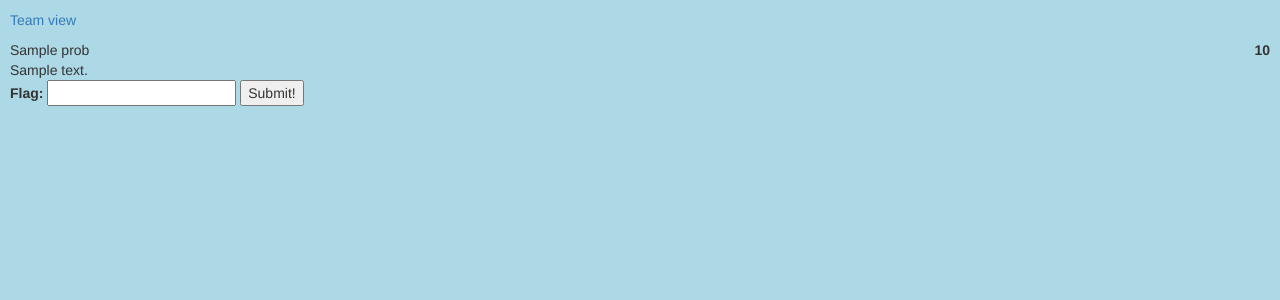
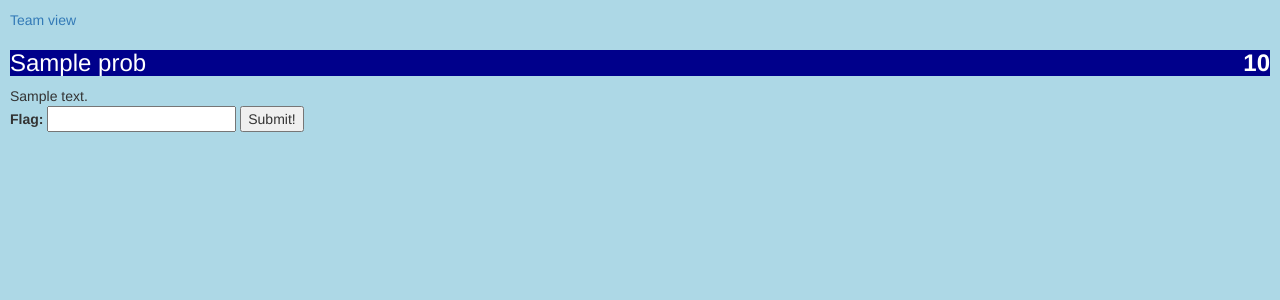
Before and after one commit to PACTF/pactf, a Django app: template django/ctf/templates/ctf/game.html in a window 1280 px wide. Shown: the top 300 px of the page. Run offline with Django 3.2, Linux system fonts and the light colour scheme; the template is opened without the code that fills it: most values are stand-ins (such as "Sample title", 1, 10 or a date in 2020); some libraries are stand-ins or nearby versions.

Commit message:
Improve template

```diff
--- a/django/ctf/models.py
+++ b/django/ctf/models.py
@@ -41,10 +41,10 @@ class CtfProblem(models.Model):
         EXTRAS = ('fenced-code-blocks', 'smarty-pants', 'spoiler')
 
         self.description_html = markdown2.markdown(
-            self.description, extras=EXTRAS
+            self.description, extras=EXTRAS, safe_mode=True
         )
         self.hint_html = markdown2.markdown(
-            self.hint, extras=EXTRAS
+            self.hint, extras=EXTRAS, safe_mode=True
         )
 
         self.full_clean()
--- a/django/ctf/static/ctf/css/game.css
+++ b/django/ctf/static/ctf/css/game.css
@@ -1,4 +1,9 @@
-.points {
+.problem-points {
     font-weight: bold;
     float: right;
 }
+
+.problem-header {
+    background-color: darkblue;
+    color: white;
+}
--- a/django/ctf/templates/ctf/game.html
+++ b/django/ctf/templates/ctf/game.html
@@ -15,11 +15,13 @@
   <div id="problems">
     {% for prob in prob_list %}
       <form action="{% url 'ctf:submit_flag' prob.id %}" method="post">
-        {{ prob.name }}
-        <span class="points">{{ prob.points }}</span>
-        <br/>
-        {{ prob.description }}
-        <br/>
+        <div class="problem-header">
+          <h3>{{ prob.name }} <span class="problem-points">{{ prob.points }}</span></h3>
+        </div>
+
+        <div class="problem-description">
+          {{ prob.description_html|safe }}
+        </div>
 
         <label for="flag-{{ prob.id }}">Flag: </label>
         <input id="flag-{{ prob.id }}" type="text" name="flag"/>
```
